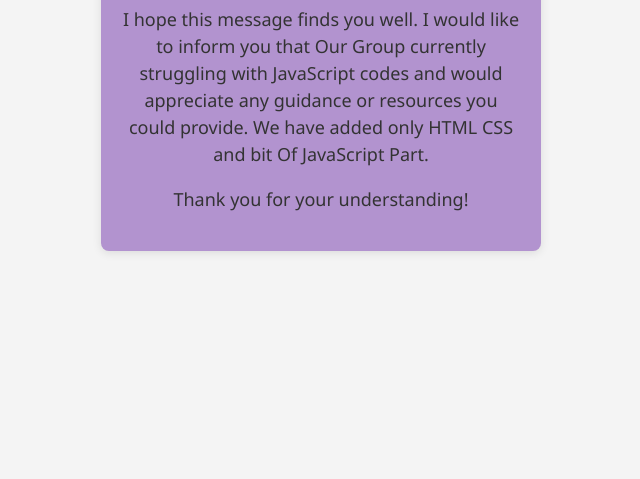
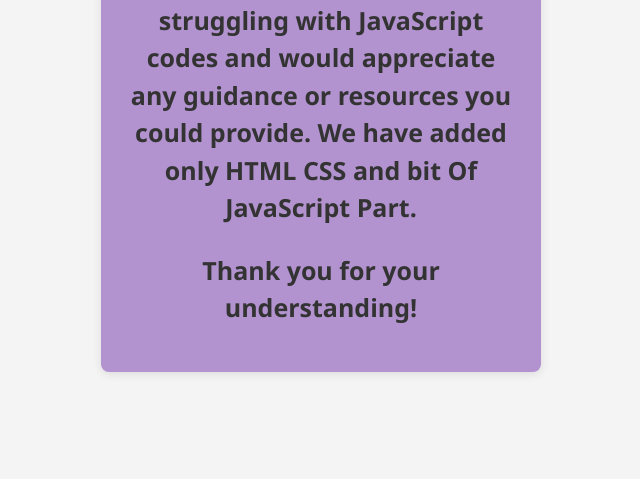
Before and after one commit to itz-vivek/Final_LDU_Factorization-, a plain HTML site: page Index.html in a window 1280 px wide. Shown: the part 321-800 px from the top of the page, without its empty margins (319-959 px from the left). Drawn offline with Linux system fonts and the light colour scheme.

Commit message:
comitted

```diff
--- a/Index.html
+++ b/Index.html
@@ -36,8 +36,9 @@
         }
         p {
             font-family: 'Segoe UI', Tahoma, Geneva, Verdana, sans-serif;
-            font-size: 18px;
+            font-size: 25px;
             line-height: 1.5;
+            font-weight: 600;
         }
     </style>
 </head>
```
